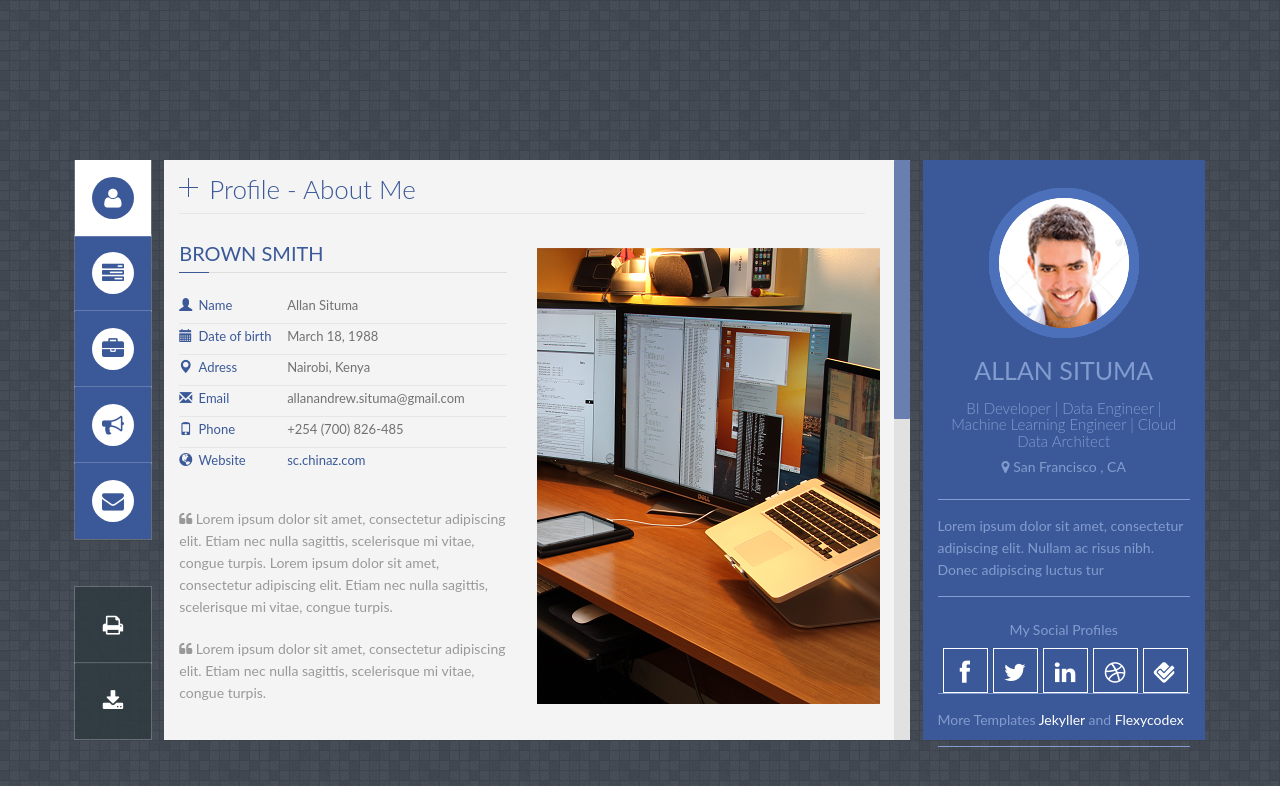
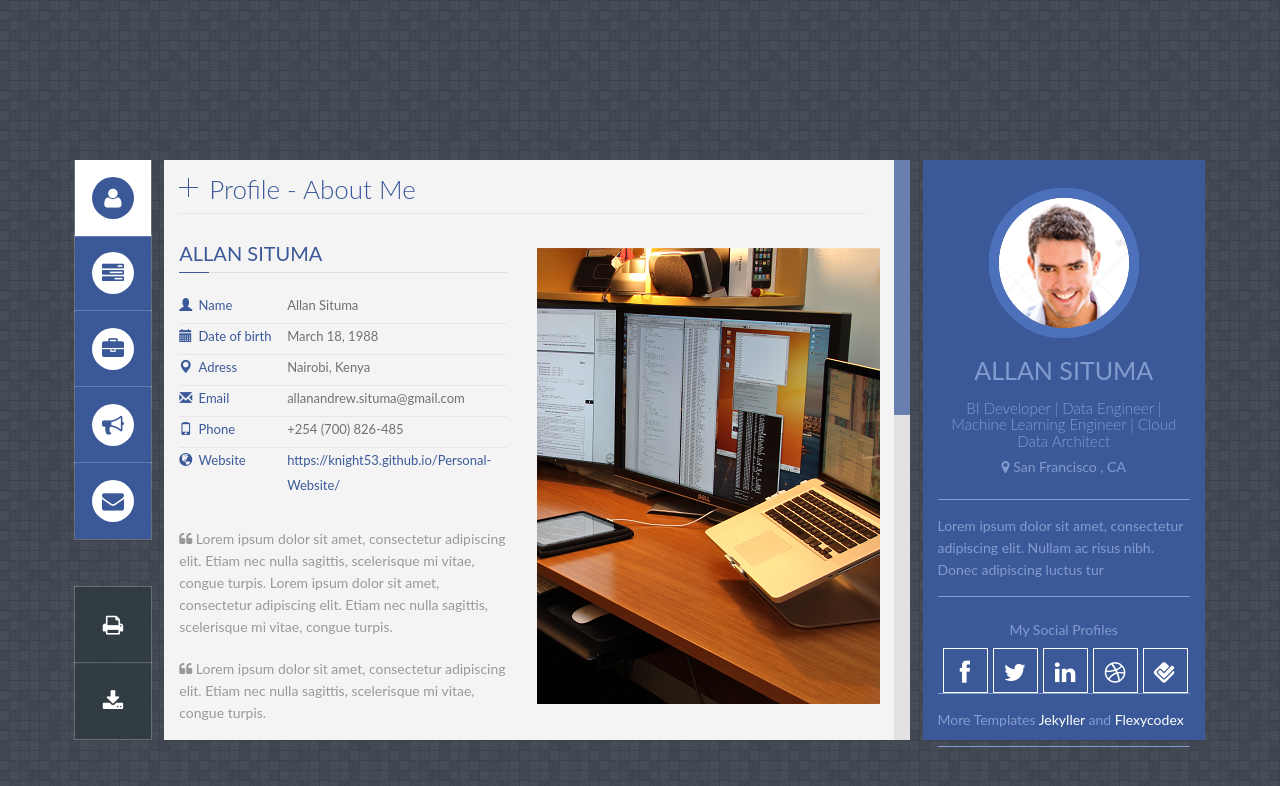
Before and after one commit to jekyller/PanelCV, a Jekyll site: the page built from index.html, in a window 1280 px wide. Shown: the top 786 px of the page. Built offline with Jekyll 4.4.1, drawn with Linux system fonts in a browser that asks for light colours; some web fonts are replaced.

Commit message:
update name on profile page

```diff
--- a/_includes/profile.html
+++ b/_includes/profile.html
@@ -8,7 +8,7 @@
 
         <!--About me-->
         <div class="title_content">
-            <div class="text_content">brown smith</div>
+            <div class="text_content">Allan Situma</div>
             <div class="clear"></div>
         </div>
 
@@ -52,7 +52,7 @@
             <li>
                 <i class="glyphicon glyphicon-globe"></i>
                 <label>Website</label>
-                <span class="value"><a href="#" target="_blank">sc.chinaz.com</a></span>
+                <span class="value"><a href="#" target="_blank">https://knight53.github.io/Personal-Website/</a></span>
                 <div class="clear"></div>
             </li>
 
```
